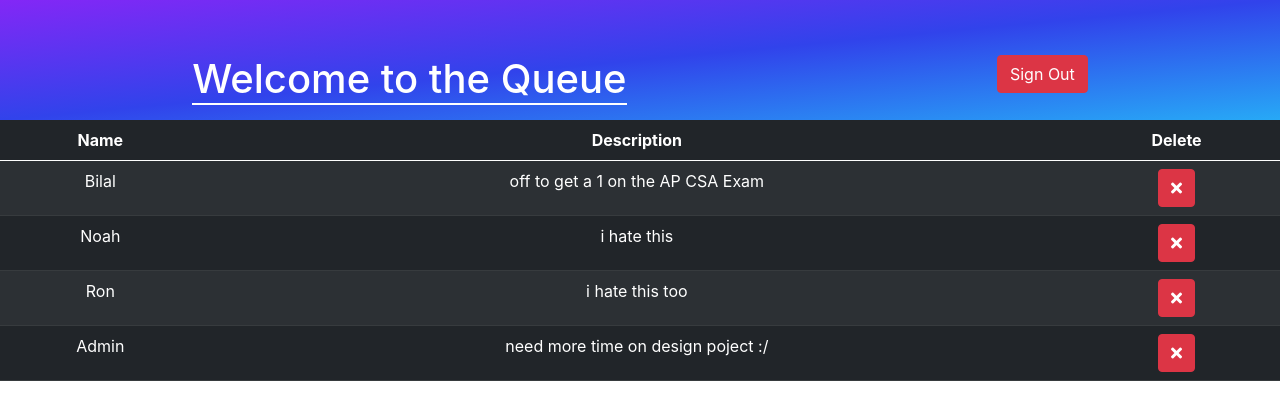
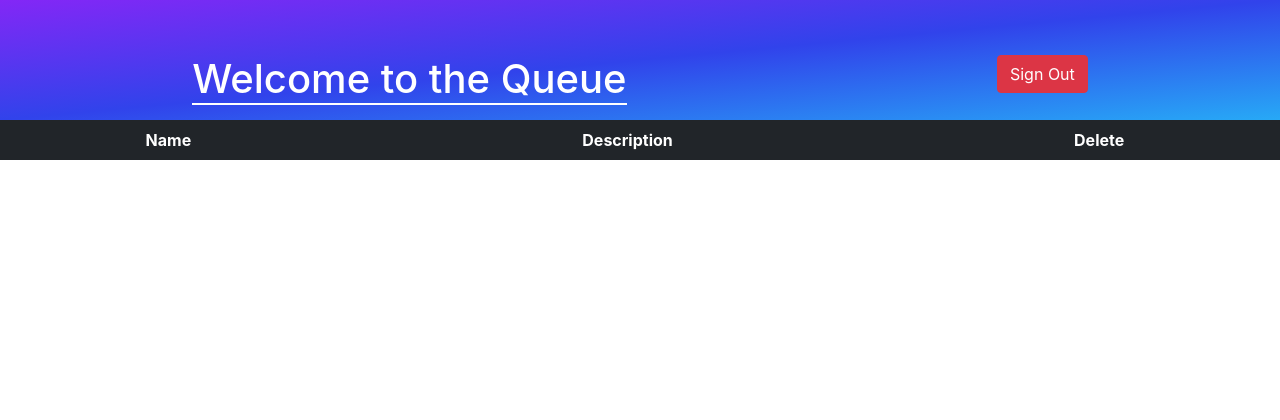
Before and after one commit to bilal-abraham/the-queue, a React (Create React App) app in the folder client/: page /admin in a window 1280 px wide. Shown: the top 420 px of the page. Built offline with nearby package versions, Linux system fonts and the light colour scheme.

Commit message:
mr sea joins

```diff
--- a/client/package.json
+++ b/client/package.json
@@ -10,7 +10,7 @@
     "react-dom": "^17.0.2",
     "react-router-dom": "^5.2.0",
     "react-scripts": "4.0.3",
-    "socket.io-client": "^4.1.1",
+    "socket.io-client": "^4.1.2",
     "web-vitals": "^1.1.1"
   },
   "scripts": {
--- a/client/src/pages/AdminView.js
+++ b/client/src/pages/AdminView.js
@@ -1,31 +1,11 @@
-import React, { Fragment, useState, useEffect, useRef } from 'react'
+import React, { Fragment } from 'react'
 import { Link } from 'react-router-dom'
-import io from 'socket.io-client'
+// import io from 'socket.io-client'
 import './PublicView.css'
 
 const AdminView = () => {
-    let one = {
-        index: 1,
-        name: "Bilal",
-        description: "off to get a 1 on the AP CSA Exam"
-    }
-    let two = {
-        index: 2,
-        name: "Noah",
-        description: "i hate this"
-    }
-    let three = {
-        index: 3,
-        name: "Ron",
-        description: "i hate this too"
-    }
-    let four = {
-        index: 4,
-        name: "Admin",
-        description: "need more time on design poject :/"
-    }
 
-    const [submissions, setSubmissions] = useState([one, two, three, four])
+
 
     return (
         <Fragment>
@@ -51,20 +31,7 @@ const AdminView = () => {
                         </tr>
                     </thead>
                     <tbody>
-                        {submissions.map((subs) => (
-                            <Fragment>
-                                <tr key={subs.index}>
-                                    <td>{subs.name}</td>
-                                    <td>{subs.description}</td>
-                                    <td>
-                                        <button type="button" className="btn btn-danger ml-3">
-                                            <i className="fas fa-times" />
-                                        </button>
-                                    </td>
-                                </tr>
-                            </Fragment>
-                        ))
-                        }
+
                     </tbody>
                 </table>
             </div>
--- a/client/src/pages/PublicView.js
+++ b/client/src/pages/PublicView.js
@@ -1,42 +1,31 @@
-import React, { Fragment, useState } from 'react'
+import { Fragment, useState, useRef, useEffect } from 'react'
 import { Link } from 'react-router-dom'
-import io from 'socket.io-client'
+import socketIOClient from "socket.io-client"
 import './PublicView.css'
 
 
+function handleErrors(err) {
+    console.log("ERROR:", err);
+}
+
 const PublicView = () => {
-    const socket = io.connect('http://localhost:3000');
+
+    useEffect(
+        () => {
+            let socket = socketIOClient("http://localhost:3000")
+            socket.on('connect_error', err => handleErrors(err));
+            socket.on("messages", () => {
+                console.log("BOB");
+            })
+            return () => socket.disconnect()
+        }
+    )
+
     const [password, setPassword] = useState("")
+
     let adminpass = "admin123"
 
-    let one = {
-        index: 1,
-        name: "Bilal",
-        description: "off to get a 1 on the AP CSA Exam"
-    }
-    let two = {
-        index: 2,
-        name: "Noah",
-        description: "i hate this"
-    }
-    let three = {
-        index: 3,
-        name: "Ron",
-        description: "i hate this too"
-    }
-    let four = {
-        index: 4,
-        name: "Admin",
-        description: "need more time on design poject :/"
-    }
-
-    const [submissions, setSubmissions] = useState([one, two, three, four])
-
-
-    socket.on("messages", (message) => {
-        console.log(socket.id)
-        console.log(message)
-    });
+    // const [submissions, setSubmissions] = useState([one, two, three, four])
 
     /**
      * If the admin password entered is correct, admin access will be granted, and the login button will become available
@@ -59,7 +48,7 @@ const PublicView = () => {
             return (
                 <Link to="/admin">
                     <button type="button" className="btn btn-danger ml-3">
-                        <i class="fas fa-unlock"></i>
+                        <i className="fas fa-unlock"></i>
                     </button>
                 </Link>
             )
@@ -71,6 +60,22 @@ const PublicView = () => {
                 </button>
             )
         }
+    }
+
+    const submitTicket = (event) => {
+        let submissionTicket = document.getElementById('submissionTicket');
+        let inputs = submissionTicket.querySelectorAll('input');
+        let ticket = {}
+        for (let input of inputs) {
+            ticket[input.name] = input.value;
+        }
+
+
+        /*socket.emit("messages", ticket, function (data) {
+            console.log("SERVER GOT MESSAGE")
+
+            // Add submission to local client
+        })*/
     }
 
     return (
@@ -91,16 +96,15 @@ const PublicView = () => {
                                     <h5 className="modal-title">Create Submission</h5>
                                     <button type="button" className="btn-close" data-bs-dismiss="modal" aria-label="Close"></button>
                                 </div>
-                                <form>
-                                    <div className="modal-body">
-                                        {/*Text inside Modal that appears when "Create Submissions" Button is Pressed*/}
-                                        <input className="form-control form-control-lg" type="text" name="name" placeholder="Name" />
-                                        <input className="form-control form-control-lg" type="text" name="desc" placeholder="Description" />
-                                        <div className="modal-footer">
-                                            <button type="button" className="btn btn-secondary" >Submit</button>
-                                        </div>
+                                <div id='submissionTicket' className="modal-body">
+                                    {/*Text inside Modal that appears when "Create Submissions" Button is Pressed*/}
+                                    <input className="form-control form-control-lg" type="text" name="name" placeholder="Name" />
+                                    <input className="form-control form-control-lg" type="text" name="grade" placeholder="Grade" />
+                                    <input className="form-control form-control-lg" type="text" name="desc" placeholder="Description" />
+                                    <div className="modal-footer">
+                                        <button type="button" className="btn btn-secondary" onClick={submitTicket}>Submit</button>
                                     </div>
-                                </form>
+                                </div>
                             </div>
                         </div>
                     </div>
```
Also changed, not shown: 2 other files (tests, documents, lock files or other folders).
